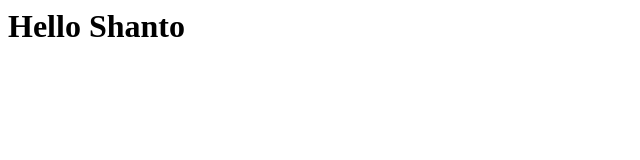
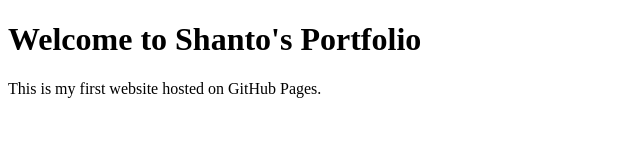
Before and after one commit to shanto481/shanto-portfolio, a plain HTML site: page index.html in a window 1280 px wide. Shown: the whole page, without its empty margins (0-640 px from the left). Drawn offline with Linux system fonts and the light colour scheme.

Commit message:
Update index.html
<!DOCTYPE html>
<html lang="en">
<head>
    <meta charset="UTF-8">
    <meta name="viewport" content="width=device-width, initial-scale=1.0">
    <title>Shanto Portfolio</title>
</head>
<body>
    <h1>Welcome to Shanto's Portfolio</h1>
    <p>This is my first website hosted on GitHub Pages.</p>
</body>
</html>

```diff
--- a/index.html
+++ b/index.html
@@ -1 +1,12 @@
-<h1>Hello Shanto</h1>
+<!DOCTYPE html>
+<html lang="en">
+<head>
+    <meta charset="UTF-8">
+    <meta name="viewport" content="width=device-width, initial-scale=1.0">
+    <title>Shanto Portfolio</title>
+</head>
+<body>
+    <h1>Welcome to Shanto's Portfolio</h1>
+    <p>This is my first website hosted on GitHub Pages.</p>
+</body>
+</html>
```
